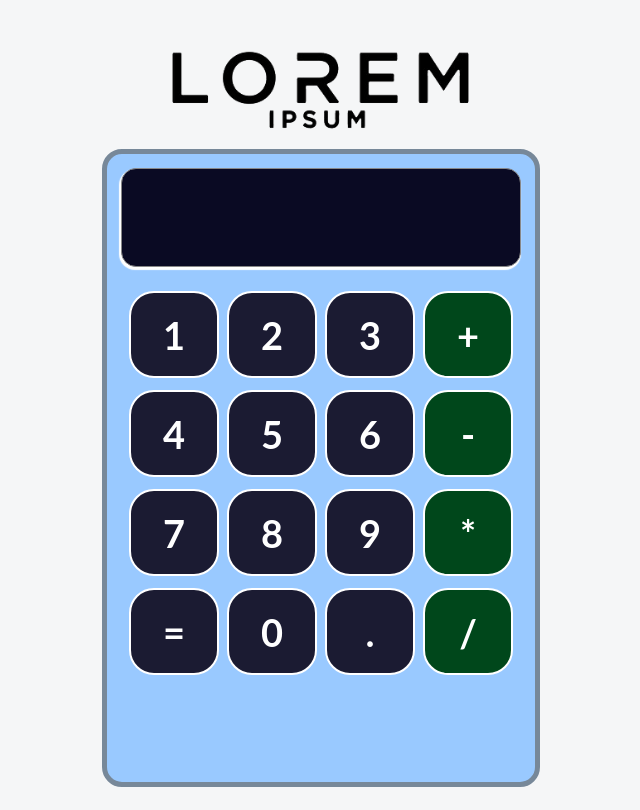
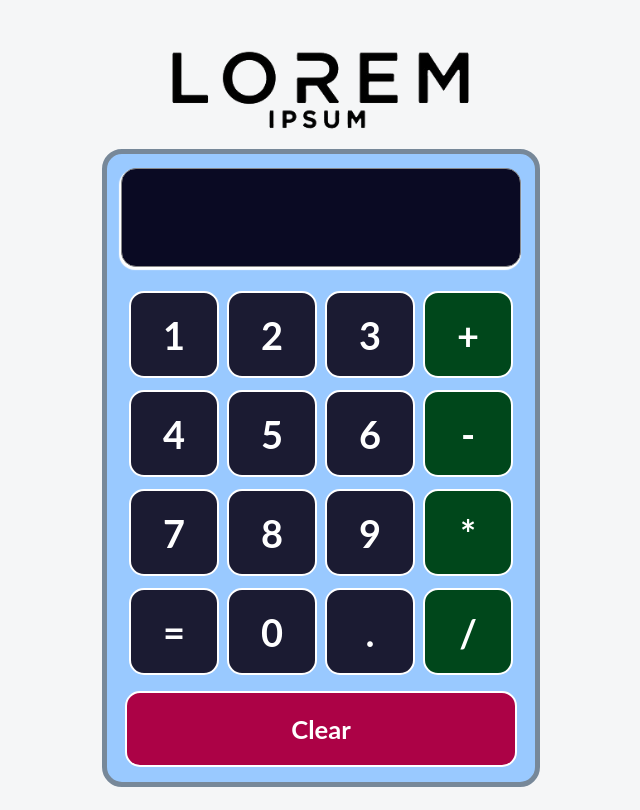
Before and after one commit to me-skit/react-calc, a React (Create React App) app: page / in a window 1280 px wide. Shown: the whole page, without its empty margins (319-959 px from the left). Built offline with nearby package versions, Linux system fonts and the light colour scheme; the HTML template or start-up script is replaced by a standard one.

Commit message:
Add a Clear button

```diff
--- a/src/App.css
+++ b/src/App.css
@@ -35,5 +35,4 @@
 .row {
   margin: 4px;
   display: flex;
-  align-items: center;
 }
--- a/src/App.jsx
+++ b/src/App.jsx
@@ -2,6 +2,7 @@ import './App.css';
 import logo from './images/logo.png';
 import Button from './components/Button';
 import Display from './components/Display';
+import ClearButton from './components/ClearButton';
 
 function App() {
   return (
@@ -40,6 +41,7 @@ function App() {
           <Button>/</Button>
         </div>
         <div className='row'>
+          <ClearButton>Clear</ClearButton>
         </div>
       </div>
     </div>
--- /dev/null
+++ b/src/components/ClearButton.jsx
@@ -0,0 +1,10 @@
+import React from 'react';
+import '../stylesheets/ClearButton.css'
+
+const ClearButton = (props) => (
+  <div className='btn-clear'>
+    {props.children}
+  </div>
+);
+
+export default ClearButton;
--- a/src/stylesheets/Button.css
+++ b/src/stylesheets/Button.css
@@ -8,7 +8,7 @@
   font-size: 38px;
   background-color: #1b1b32;
   color: white;
-  border-radius: 25px;
+  border-radius: 15px;
   border: 2px solid white;
   margin: 4px;
   cursor: pointer;
--- /dev/null
+++ b/src/stylesheets/ClearButton.css
@@ -0,0 +1,19 @@
+.btn-clear {
+  height: 72px;
+  font-size: 1.6em;
+  display: flex;
+  flex: 1;
+  background-color: #ac0246;
+  margin-top: 8px;
+  justify-content: center;
+  align-items: center;
+  font-weight: bold;
+  color: white;
+  border: 2px solid white;
+  border-radius: 15px;
+  cursor: pointer;
+}
+
+.btn-clear:hover {
+  background-color: #ebb000;
+}
```
